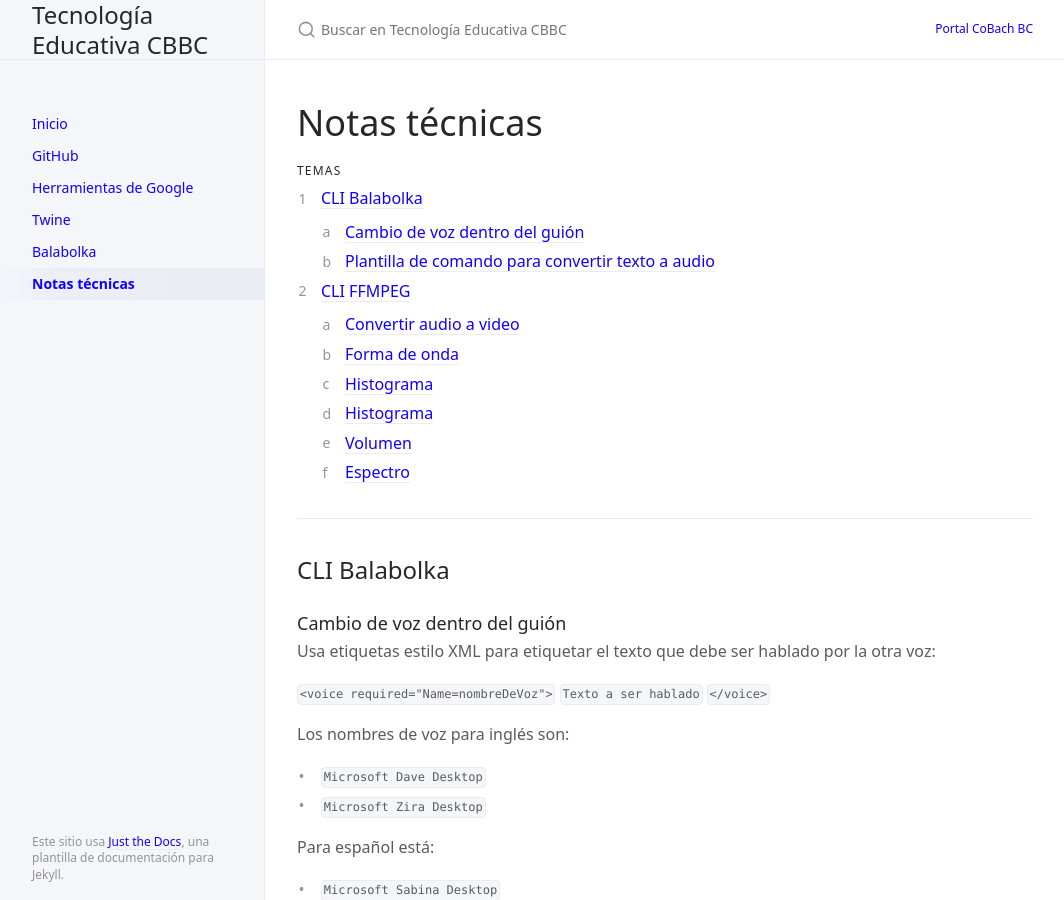
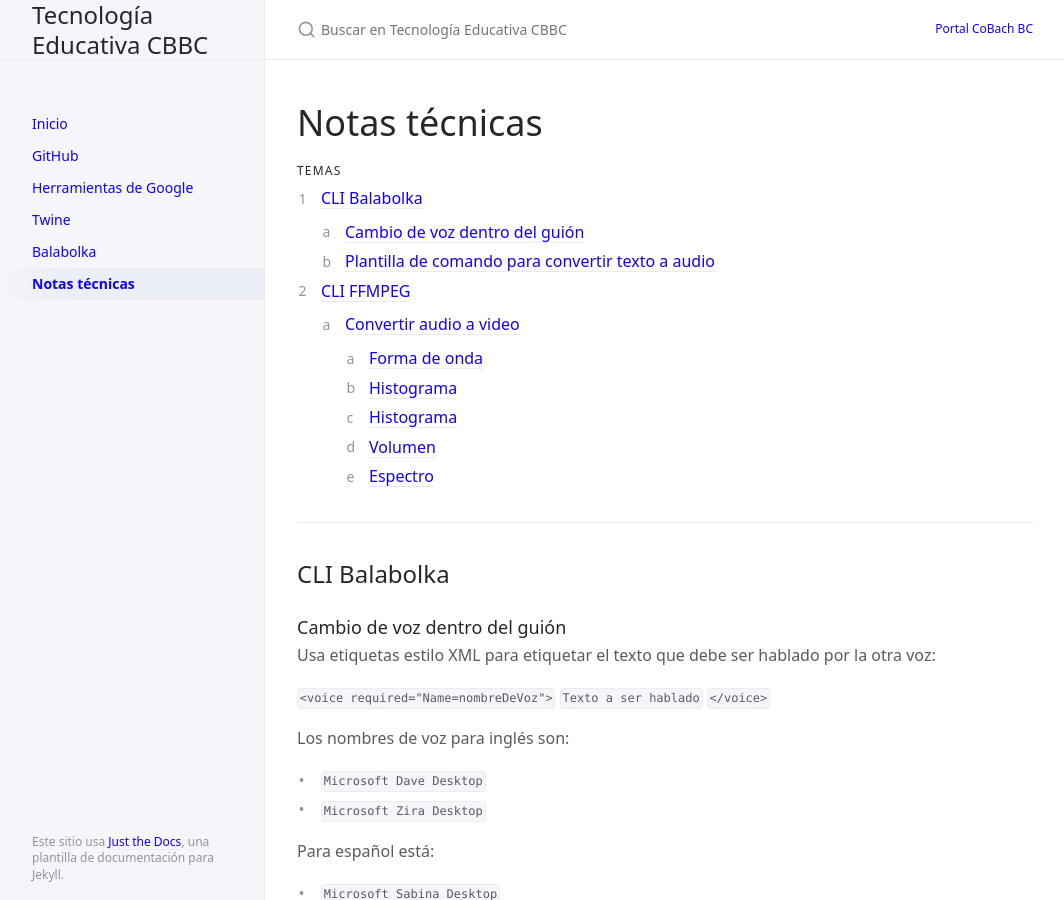
Before and after one commit to CoBachBC/demo, a Jekyll site: the page built from docs/notas.md, in a window 1280 px wide and 900 px high. Shown: the whole window, without its empty margins (107-1171 px from the left). Built offline with Jekyll 4.4.1, drawn with Linux system fonts in a browser that asks for light colours.

```diff
--- a/docs/notas.md
+++ b/docs/notas.md
@@ -45,22 +45,22 @@ Se espera que el comando de conversión genere un archivo de audio y sus respect
 
 ### Convertir audio a video
 
-### Forma de onda
+#### Forma de onda
 
 `ffmpeg -i` `entrada.wav` `-filter_complex "[0:a]showwaves=mode=line:s=hd480:colors=#2FF3E0[v]" -map "[v]" -map 0:a -pix_fmt yuv420p -b:a 360k -r:a 44100` `salida.mp4`
 
-### Histograma
+#### Histograma
 
 `ffmpeg -i` `entrada.wav` `-filter_complex "[0:a]ahistogram=s=1920x1080,format=yuv420p[v]" -map "[v]" -map 0:a` `salida.mp4`
 
-### Histograma
+#### Histograma
 
 `ffmpeg -i` `entrada.wav` `-filter_complex  "[0:a]showfreqs=s=1920x1080:mode=line:fscale=log,format=yuv420p[v]" -map "[v]" -map 0:a` `salida.mp4`
 
-### Volumen
+#### Volumen
 
 `ffmpeg -i` `entrada.wav` `-filter_complex "[0:a]showvolume=f=0.5:c=VOLUME:b=4:w=1920:h=900,format=yuv420p[v]" -map "[v]" -map 0:a` `salida.mp4`
 
-### Espectro
+#### Espectro
 
 `ffmpeg -i` `entrada.wav` `-filter_complex "[0:a]showspectrum=s=1920x1080,format=yuv420p[v]" -map "[v]" -map 0:a` `salida.mp4`
```
